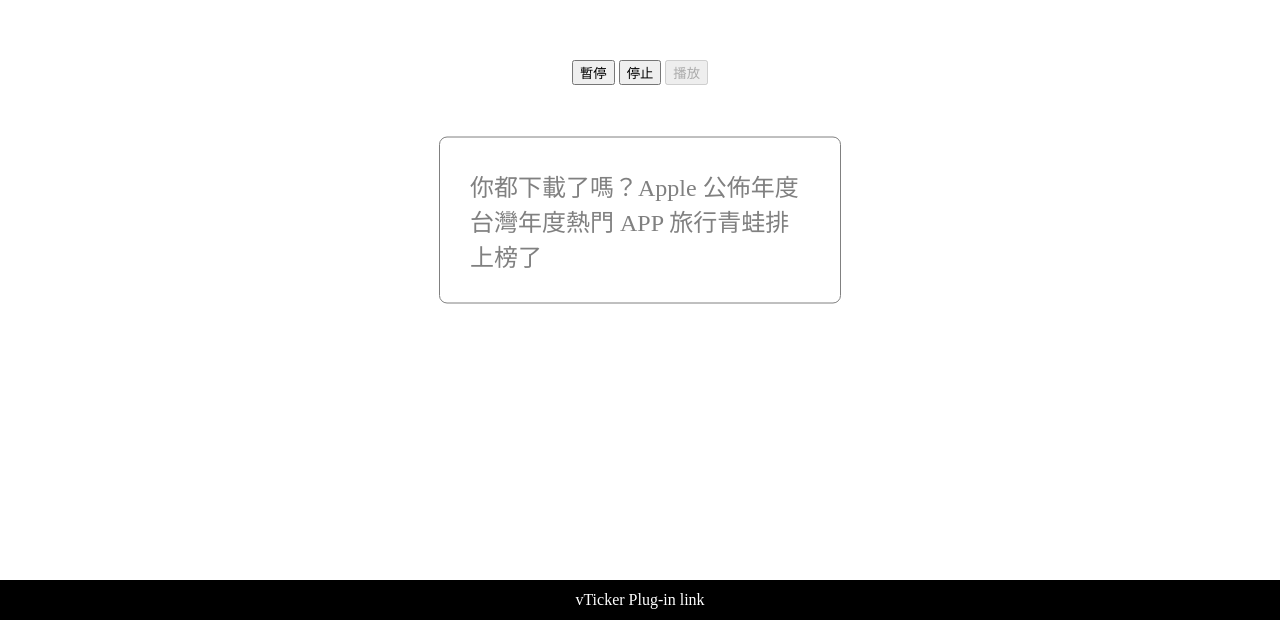
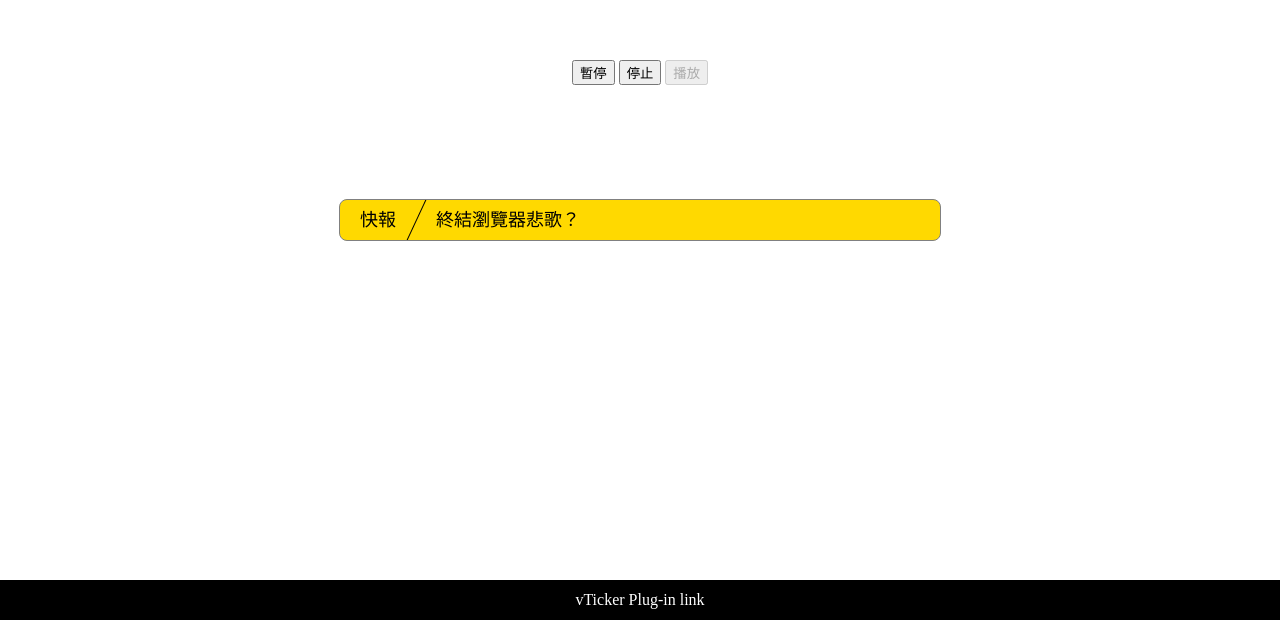
Before and after one commit to jackylu1012/jQuery-plugin, a plain HTML site: page vTicker/index.html in a window 1280 px wide. Shown: the part 180-800 px from the top of the page. Drawn offline with nearby package versions, Linux system fonts and the light colour scheme.

Commit message:
vTicker 樣式調整

```diff
--- a/vTicker/app.js
+++ b/vTicker/app.js
@@ -5,11 +5,15 @@ $(function(){
 
     function play(){
         $('.content').vTicker('init',{
-            speed: 400,
-            pause: 1000,
-            mousePause: false,
+            // 每則文字滾動速度
+            speed: 1000,
+            // pause: 1000,
+            // 滑鼠滑入時停止
+            mousePause: true,
+            // 每次顯示文字數量
             showItems: 1,
-            padding: 30
+            // 文字的內距
+            padding: 0
         });
     }
 
--- a/vTicker/index.html
+++ b/vTicker/index.html
@@ -12,11 +12,13 @@
 </head>
 <body>
     <div class="content">
-        <ul>
-            <li><a href="https://www.inside.com.tw/article/14894-tw-app-store-2018">你都下載了嗎？Apple 公佈年度台灣年度熱門 APP 旅行青蛙排上榜了</a></li>
-            <li><a href="https://www.inside.com.tw/article/14891-microsoft-building-chromium-powered-web-browser-windows-10">終結瀏覽器悲歌？微軟將開發 Chromium 核心瀏覽器取代 Edge</a></li>
-            <li><a href="https://www.inside.com.tw/article/14882-trivago-faces-possible-multmillion-dollar-fine">「最划算」不等同「最便宜」！Trivago承認誤導消費者 面臨二億罰款</a></li>
-            <li><a href="https://www.inside.com.tw/article/14879-highest-paid-youtube-stars">富比士公佈年收入前十YouTuber！七歲小男孩 2200 萬美元竄升冠軍</a></li>
+        <div class="title">快報</div>
+        <!-- <div class="line"></div> -->
+        <ul class="info">
+            <li><a href="https://www.inside.com.tw/article/14894-tw-app-store-2018">你都下載了嗎？</a></li>
+            <li><a href="https://www.inside.com.tw/article/14891-microsoft-building-chromium-powered-web-browser-windows-10">終結瀏覽器悲歌？</a></li>
+            <li><a href="https://www.inside.com.tw/article/14882-trivago-faces-possible-multmillion-dollar-fine">「最划算」不等同「最便宜」！</a></li>
+            <li><a href="https://www.inside.com.tw/article/14879-highest-paid-youtube-stars">富比士公佈年收入前十YouTuber！</a></li>
         </ul>
     </div>
     <div class="but-content">
--- a/vTicker/style.css
+++ b/vTicker/style.css
@@ -1,5 +1,4 @@
 body{
-    position: relative;
     width: 100%;
     height: 100vh;
     margin: 0;
@@ -7,32 +6,51 @@ body{
 }
 
 .content{
-    position: absolute;
+    position: relative;
     top: 50%;
     left: 50%;
     transform: translate(-50%, -50%);
-    width: 400px;
-    /* background: gray; */
-    font-size: 24px;
+    width: 600px;
+    height: 40px;
+    line-height: 40px;
+    font-size: 18px;
     border: 1px solid gray;
     border-radius: 8px;
+    background: #ffd900;
+    overflow: hidden;
 }
 
-.content ul{
-    list-style: none;
-}
-.content.paused{
-    background: orange;
+.content .title{
+    position: relative;
+    display: inline-block;
+    width: auto;
+    height: 40px;
+    line-height: 40px;
+    padding-left: 20px;
+    padding-right: 40px;
 }
 
-.content a{
-    display: flex;
-    height: 100%;
-    align-items: center;
-    color: gray;
+.content .title:after{
+    content: '';
+    position: absolute;
+    top: -4px;
+    width: 1px;
+    height: 48px;
+    margin: 0 20px;
+    background: black;
+    transform: rotate(25deg);
+}
+
+.content .info{
+    display: inline-block;
+    list-style: none;
+    height: 40px;
+}
+.content .info a{
+    color: black;
     text-decoration: none;
 }
-.content a:hover{
+.content .info a:hover{
     text-decoration: underline;
 }
 
@@ -43,6 +61,7 @@ body{
     transform: translate(-50%, 0%);
 }
 
+/* bottom */
 footer{
     position: absolute;
     bottom: 0;
```
